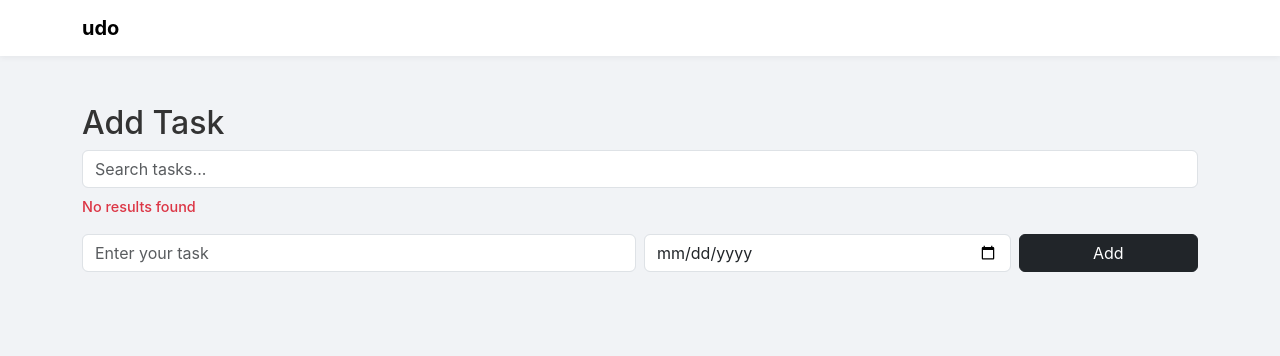
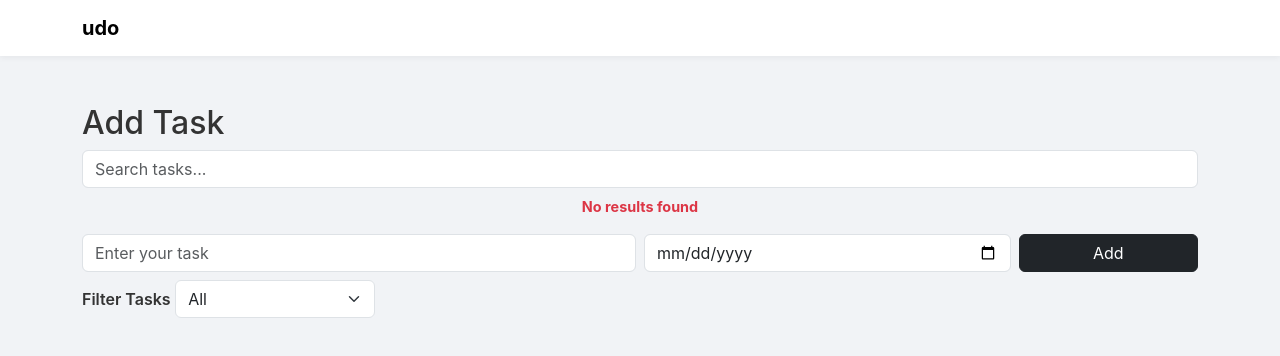
Before and after one commit to Akshaygr27/todoapp, a plain HTML site: page index.html in a window 1280 px wide. Drawn offline with nearby package versions, Linux system fonts and the light colour scheme; a web font is replaced by a local one.

Commit message:
implemented a filter feature for all, pending and completed todos. done  some minor changes

```diff
--- a/app.js
+++ b/app.js
@@ -10,6 +10,7 @@
     const editDate = document.getElementById("edit-date");
     const searchInput = document.getElementById("search-input");
     const noResults = document.getElementById("no-results");
+    const filterSelect = document.getElementById("filter-select");
 
     // Generate a simple unique ID using timestamp and random string
     const generateId = () => `id-${Date.now()}-${Math.floor(Math.random() * 10000)}`;
@@ -21,7 +22,22 @@
     const renderTodos = (filtered = null) => {
       list.innerHTML = "";
       pagination.innerHTML = "";
-      const dataToRender = filtered ? [...filtered].reverse() : [...todos].reverse();
+
+      // Get selected filter (all, completed, pending)
+      const selectedFilter = filterSelect.value;
+
+      // Prepare data (from filtered search or all todos)
+      let dataToRender = filtered ? [...filtered] : [...todos];
+
+      // Apply filter logic
+      if (selectedFilter === "completed") {
+        dataToRender = dataToRender.filter(todo => todo.completed);
+      } else if (selectedFilter === "pending") {
+        dataToRender = dataToRender.filter(todo => !todo.completed);
+      }
+
+      // Sort latest first
+      dataToRender = dataToRender.reverse();
 
       const start = (currentPage - 1) * itemsPerPage;
       const paginatedTodos = dataToRender.slice(start, start + itemsPerPage);
@@ -54,7 +70,7 @@
           </div>
         `;
         list.appendChild(card);
-      });
+    });
       // Store updated todos to localStorage
       if (!filtered) renderPagination(dataToRender.length);
       localStorage.setItem("udo_todos", JSON.stringify(todos));
@@ -137,5 +153,11 @@
       currentPage = 1;
       renderTodos(filtered);
     });
+    // Filter dropdown change event
+    // This function listens for changes in the filter dropdown and re-renders the todos accordingly
+    filterSelect.addEventListener("change", () => {
+      currentPage = 1;
+      renderTodos();
+    });
     // Initial rendering of todos on page load
     renderTodos();
--- a/index.html
+++ b/index.html
@@ -23,7 +23,7 @@
       <!-- Search Bar -->
       <div class="mb-3">
         <input type="text" id="search-input" class="form-control" placeholder="Search tasks...">
-        <div id="no-results" class="text-danger mt-2" style="display: none;">No results found</div>
+        <div id="no-results" class="text-danger mt-2 text-center" style="display: none;"><strong>No results found</strong></div>
       </div>
       <form id="todo-form" class="row g-2">
         <div class="col-md-6">
@@ -34,6 +34,15 @@
         </div>
         <div class="col-md-2">
           <button type="submit" class="btn btn-dark w-100">Add</button>
+        </div>
+        <!-- Filter Dropdown -->
+        <div class="mb-3">
+          <label for="filter-select" class="form-label fw-semibold">Filter Tasks</label>
+          <select id="filter-select" class="form-select w-auto">
+            <option value="all" selected>All</option>
+            <option value="completed">Completed</option>
+            <option value="pending">Pending</option>
+          </select>
         </div>
       </form>
     </div>
--- a/styles.css
+++ b/styles.css
@@ -62,3 +62,7 @@ body {
       font-size: 0.9rem;
       font-weight: 500;
     }
+    #filter-select {
+      display: inline-block;
+      min-width: 200px;
+    }
```
